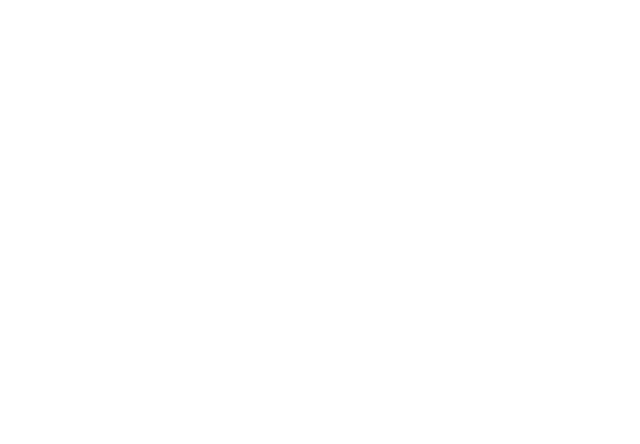
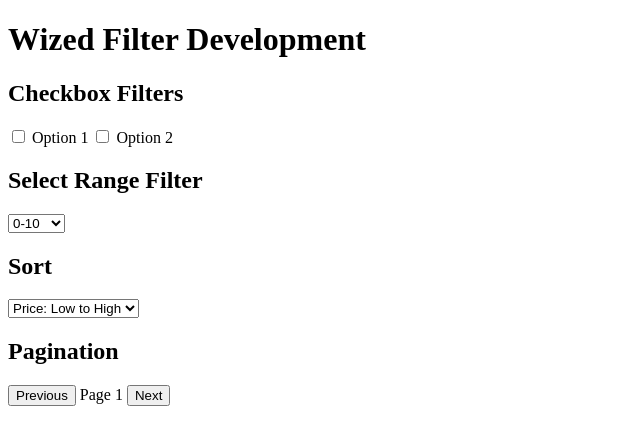
Before and after one commit to iarrom/filters, a website built with Parcel: page src/index.html in a window 1280 px wide. Shown: the whole page, without its empty margins (0-640 px from the left). Built offline with nearby package versions, Linux system fonts and the light colour scheme.

Commit message:
feat: add development server and configuration

```diff
--- a/src/index.html
+++ b/src/index.html
@@ -2,9 +2,45 @@
 <html lang="en">
   <head>
     <meta charset="UTF-8" />
-    <title>Wized Filter and Pagination Demo</title>
+    <meta name="viewport" content="width=device-width, initial-scale=1.0" />
+    <title>Wized Filter Development</title>
   </head>
   <body>
+    <h1>Wized Filter Development</h1>
+
+    <!-- Example filter elements -->
+    <div class="filter-section">
+      <h2>Checkbox Filters</h2>
+      <div data-wized-filter="checkbox">
+        <label><input type="checkbox" value="option1" /> Option 1</label>
+        <label><input type="checkbox" value="option2" /> Option 2</label>
+      </div>
+
+      <h2>Select Range Filter</h2>
+      <div data-wized-filter="select-range">
+        <select>
+          <option value="0-10">0-10</option>
+          <option value="11-20">11-20</option>
+          <option value="21-30">21-30</option>
+        </select>
+      </div>
+
+      <h2>Sort</h2>
+      <div data-wized-filter="sort">
+        <select>
+          <option value="price-asc">Price: Low to High</option>
+          <option value="price-desc">Price: High to Low</option>
+        </select>
+      </div>
+
+      <h2>Pagination</h2>
+      <div data-wized-filter="pagination">
+        <button data-page="prev">Previous</button>
+        <span data-page-info>Page 1</span>
+        <button data-page="next">Next</button>
+      </div>
+    </div>
+
     <script type="module" src="./index.js"></script>
   </body>
 </html>
```
Also changed, not shown: dev-server.js (added, +21 -0 lines), package.json (+9 -3 lines), 2 other files.
